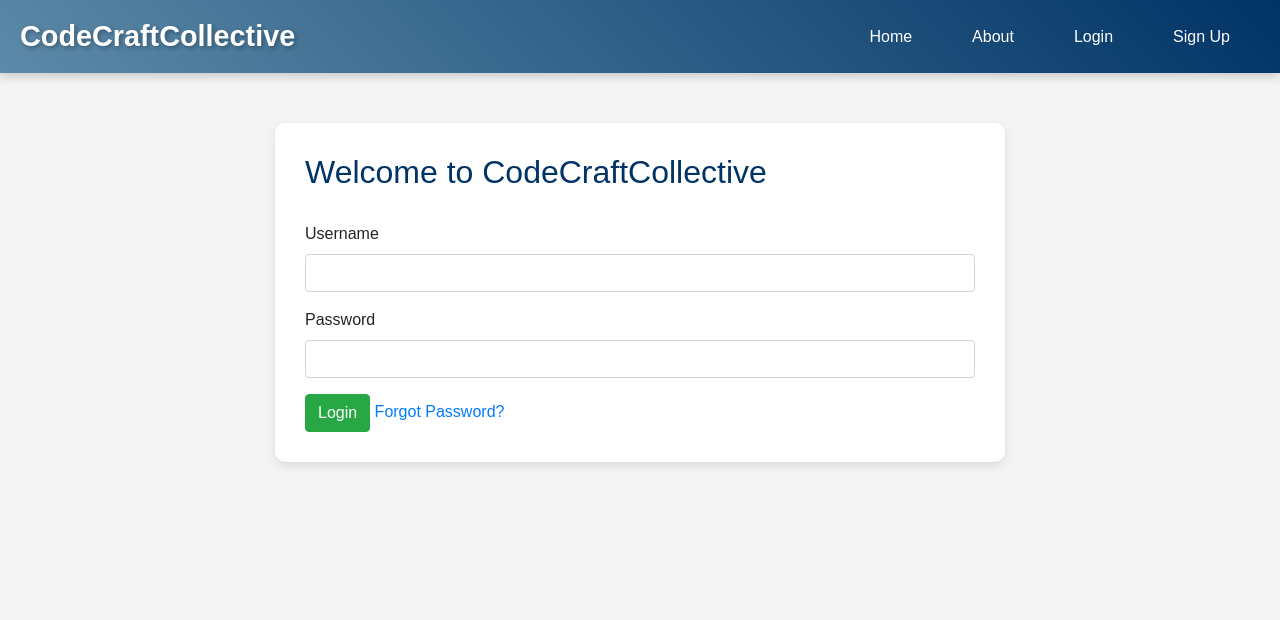
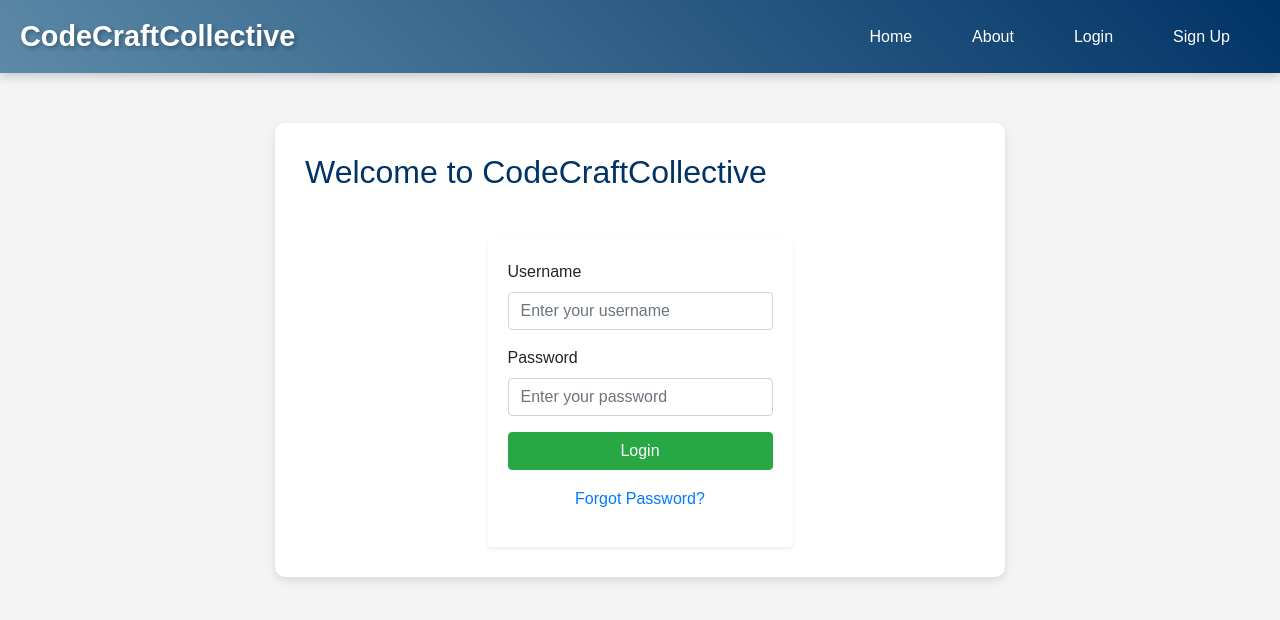
Before and after one commit to CodeCraftCollective/WebApp, a Django app: page /login/ in a window 1280 px wide. Shown: the top 620 px of the page. Run offline with Django 4.2, Linux system fonts and the light colour scheme.

Commit message:
Update login.html

```diff
--- a/website/registration/templates/registration/login.html
+++ b/website/registration/templates/registration/login.html
@@ -3,20 +3,30 @@
 {% block title %}Login{% endblock %}
 
 {% block content %}
+<div class="container mt-5">
+    <div class="row justify-content-center">
+        <div class="col-md-6">
+            <div class="card shadow-sm border-0">
+                <div class="card-body">
                     <form method="POST">
                         {% csrf_token %}
                         <div class="mb-3">
                             <label for="exampleInputEmail1" class="form-label">Username</label>
-              <input type="text" class="form-control" name="username" >
+                            <input type="text" class="form-control" name="username" placeholder="Enter your username">
                         </div>
                         <div class="mb-3">
                             <label for="exampleInputPassword1" class="form-label">Password</label>
-              <input type="password" class="form-control" name="password">
+                            <input type="password" class="form-control" name="password" placeholder="Enter your password">
                         </div>
                         {% for message in messages %}
-                <p id = "messages">{{message}}</p>
+                            <p class="text-danger">{{message}}</p>
                         {% endfor %}
-        <button type="submit", class="btn btn-success">Login</button>
-        <a href = "/password_reset/"> Forgot Password?</a>
+                        <button type="submit" class="btn btn-success btn-block">Login</button>
+                        <p class="text-center mt-3"><a href="/password_reset/">Forgot Password?</a></p>
                     </form>
+                </div>
+            </div>
+        </div>
+    </div>
+</div>
 {% endblock %}
```
Lines whose indentation alone changed are shown as unchanged.
